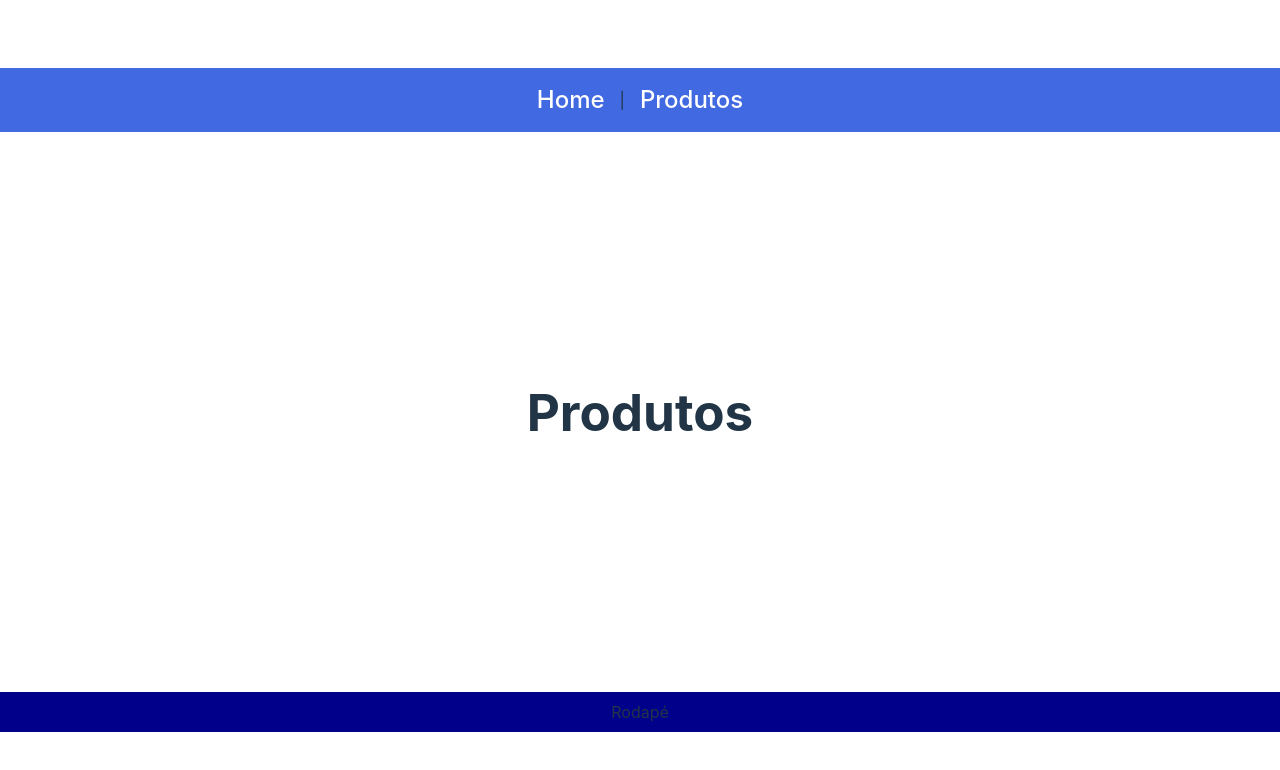
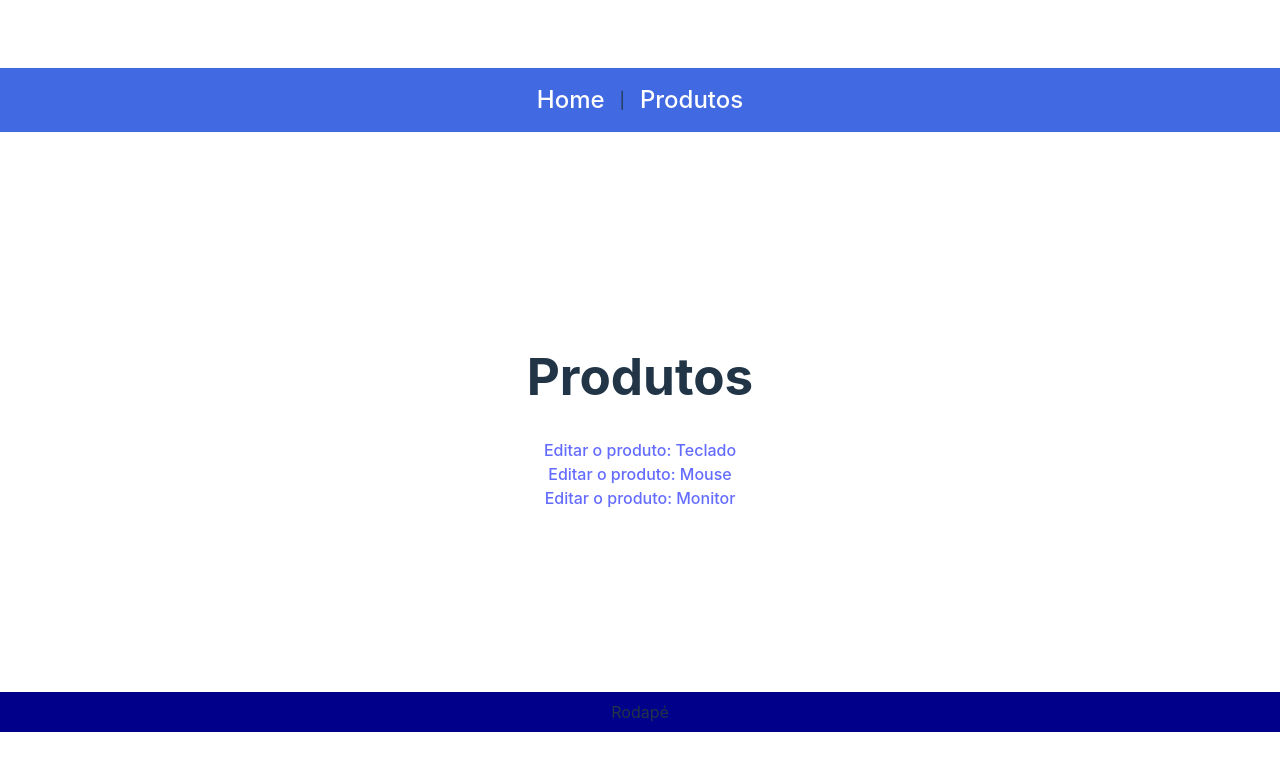
Before and after one commit to Ivanrangelpm/exeRotas, a React (Vite) app: page /produtos in a window 1280 px wide. Shown: the top 770 px of the page. Built offline with nearby package versions, Linux system fonts and the light colour scheme.

Commit message:
Rotas em editar produto

```diff
--- a/src/routes/Produtos/Produtos.jsx
+++ b/src/routes/Produtos/Produtos.jsx
@@ -6,15 +6,29 @@ export default function Produtos(){
     return(
         <main>
             <h1>Produtos</h1>
-            {
-                listaProdutos.map((prod) =>(
-                    <div key={prod.id}>
-                        <Link to={`/editar`}>
-
-                        </Link>
-                    </div>
-                ))}
+            {listaProdutos.map(prod => (
+                <div key={prod.id}>
+                    <Link to={`/produtos/editar/${prod.id}`}>
+                        Editar o produto: {prod.nome}
+                    </Link>
+                </div>
+            ))}
         </main>
     )
 
 }
+
+
+// return(
+//     <main>
+//         <h1>Produtos</h1>
+//         {
+//             listaProdutos.map((prod) =>(
+//                 <div key={prod.id}>
+//                     <Link to={`/editar`}>
+
+//                     </Link>
+//                 </div>
+//             ))}
+//     </main>
+// )
```
